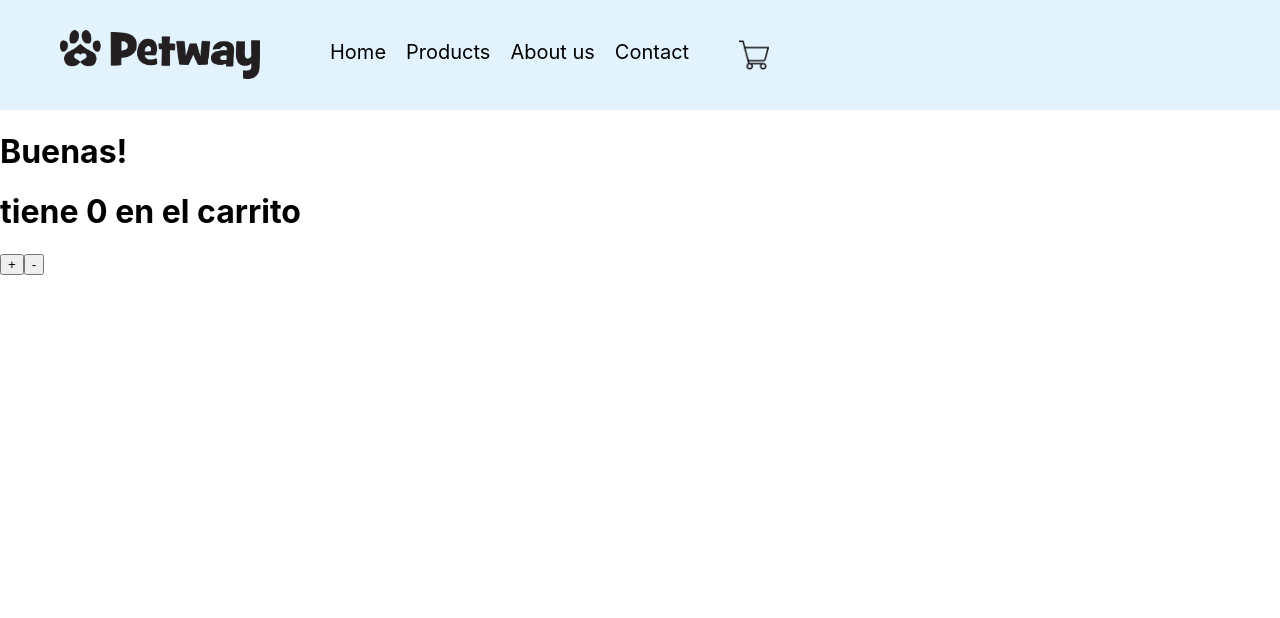
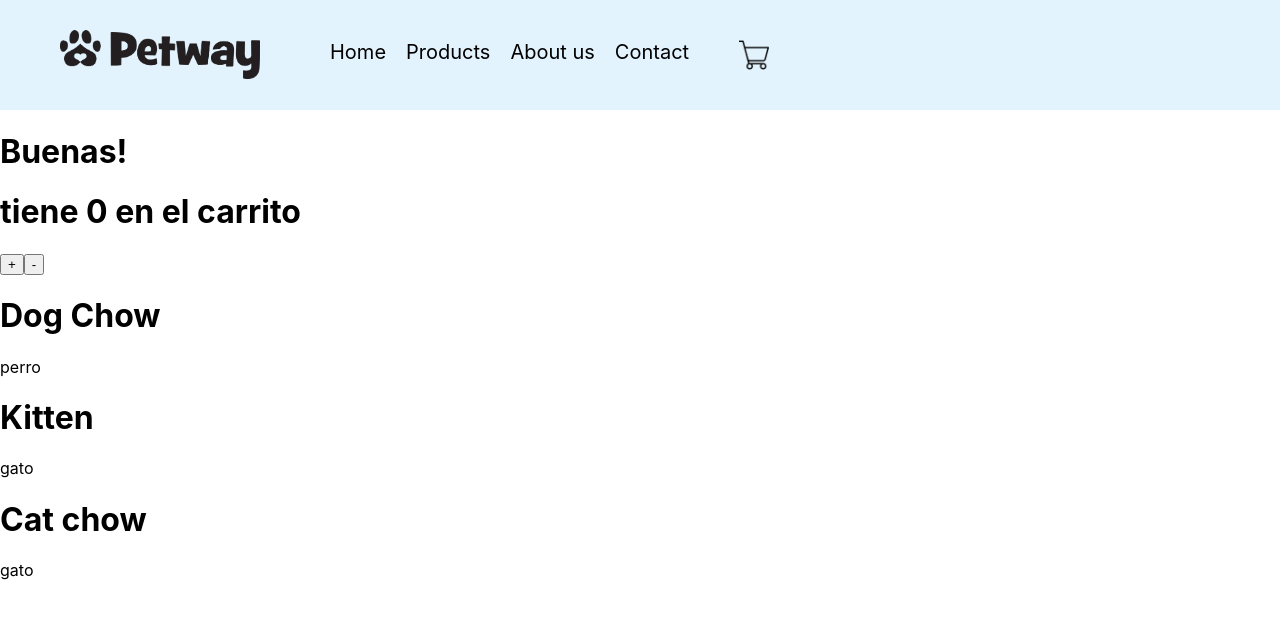
Before and after one commit to emeplanas/petway-coder, a React (Create React App) app: page / in a window 1280 px wide. Shown: the top 618 px of the page. Built offline with nearby package versions, Linux system fonts and the light colour scheme.

Commit message:
Catalogo con maps

```diff
--- a/src/App.jsx
+++ b/src/App.jsx
@@ -8,7 +8,7 @@
   return (
     <Fragment>
       <Navbar />
-      <ItemListContainer greeting='Buenas!'/>
+        <ItemListContainer greeting='Buenas!'/>
     </Fragment>
   );
 }
--- /dev/null
+++ b/src/components/Item/Item.jsx
@@ -0,0 +1,17 @@
+export const Products = [
+    {
+    name: 'Dog Chow',
+    animal: 'perro',
+    id: '1',
+    },
+    {
+    name: 'Kitten',
+    animal: 'gato',
+    id: '2',
+    },
+    {
+    name: 'Cat chow',
+    animal: 'gato',
+    id: '3',
+    },
+]
--- /dev/null
+++ b/src/components/ItemList/ItemList.jsx
@@ -0,0 +1,21 @@
+import {Products} from '../Item/Item.jsx'
+import {Fragment} from 'react/cjs/react.production.min'
+
+function ItemList(){
+    return(
+    <Fragment>
+        {
+            Products.map((product,index) => {
+                return(
+                    <div key={index}>
+                        <h1>{product.name}</h1>
+                        <p>{product.animal}</p>
+                    </div>
+                )
+            })
+        }
+    </Fragment>
+    )
+}
+
+export default ItemList
--- a/src/components/ItemListContainer/ItemListContainer.jsx
+++ b/src/components/ItemListContainer/ItemListContainer.jsx
@@ -1,11 +1,13 @@
 import ItemCount from '../ItemCount/ItemCount.jsx'
 import { Fragment } from 'react/cjs/react.production.min'
+import ItemList from '../ItemList/ItemList.jsx'
 
 const ItemListContainer = (props) => {
     return(
         <Fragment>
         <h1>{props.greeting}</h1>
         <ItemCount />
+        <ItemList />
         </Fragment>
     )
 }
```
